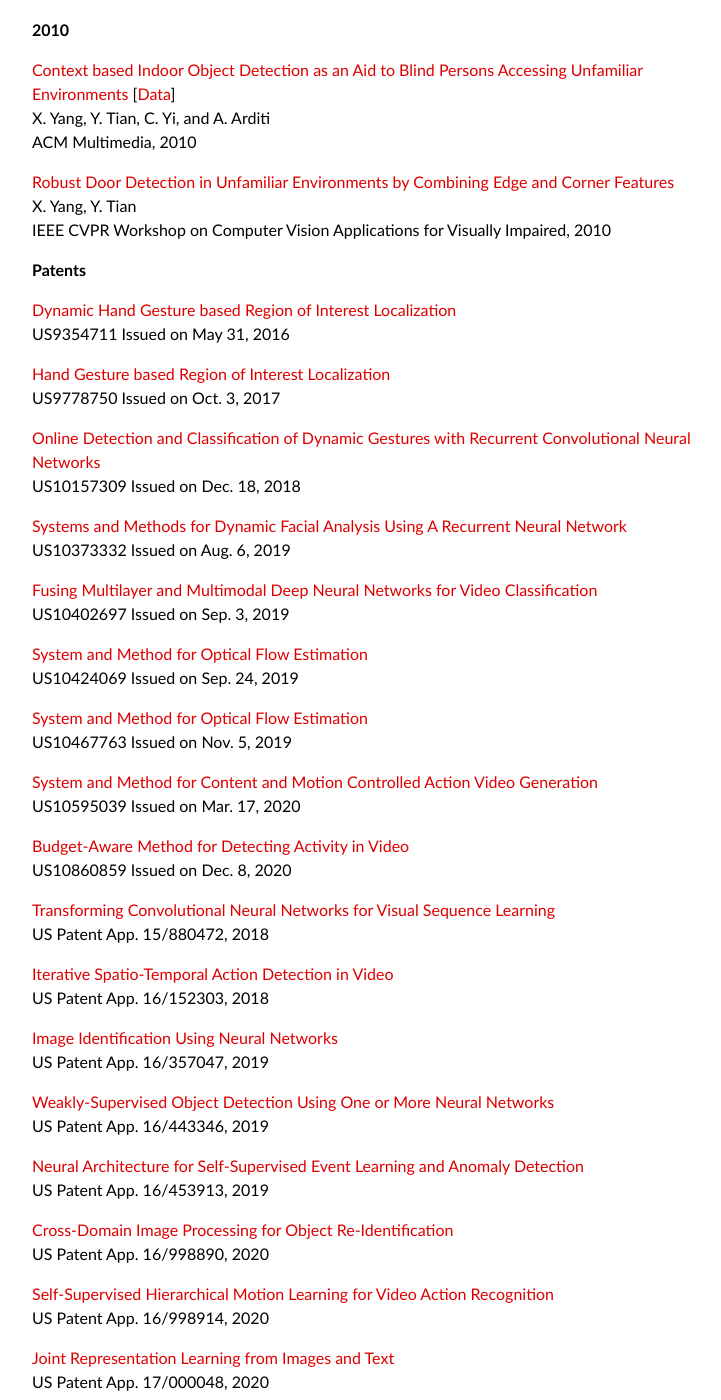
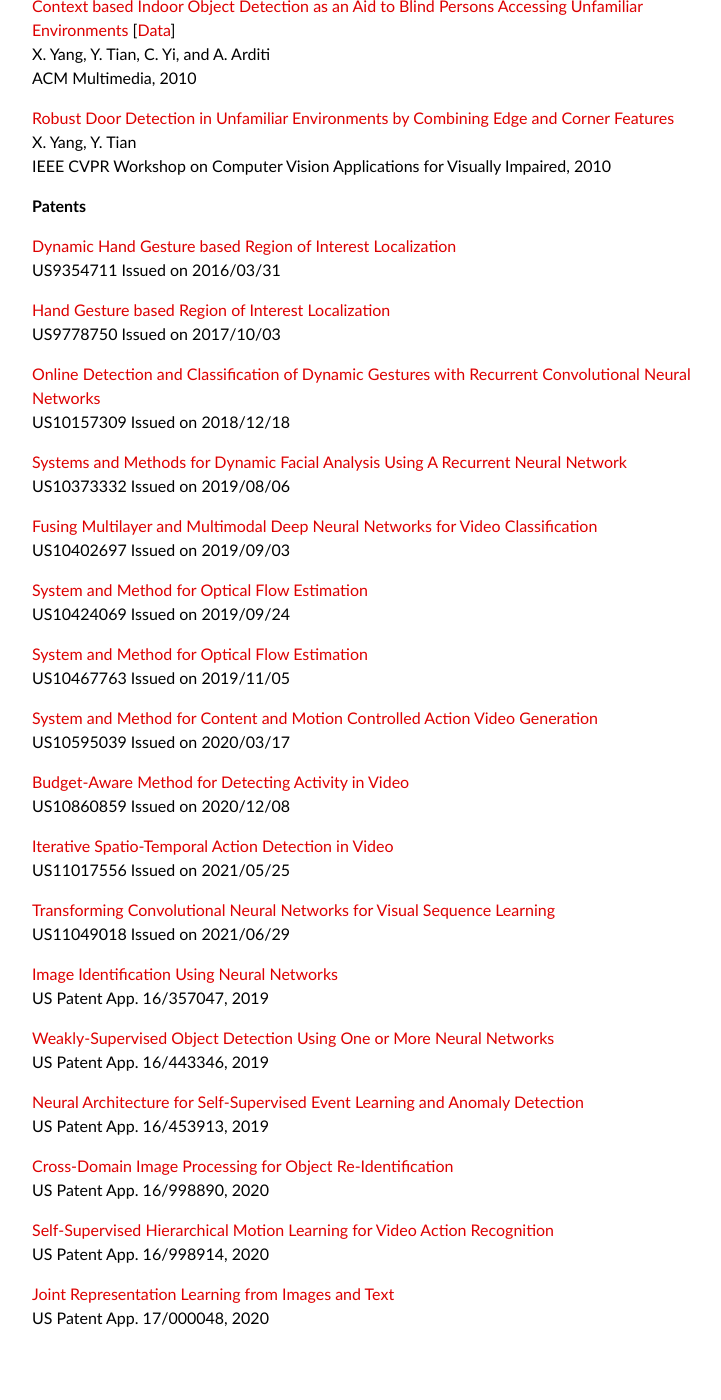
Before and after one commit to xiaodongyang/xiaodongyang.github.io, a Jekyll site: the page built from publications/index.md, in a window 1280 px wide and 1400 px high, scrolled down 4976 px. Shown: the whole window, without its empty margins (263-984 px from the left). Built offline with Jekyll 4.4.1, drawn with Linux system fonts in a browser that asks for light colours; some web fonts are replaced; after the commit the page ends 6350 px from its top, so only the background shows below that; some of the changed text lies outside the part shown.

Commit message:
Update index.md

```diff
--- a/publications/index.md
+++ b/publications/index.md
@@ -233,37 +229,37 @@
 **Patents**
 
 [Dynamic Hand Gesture based Region of Interest Localization](/publications/papers/9354711.pdf)
-US9354711 Issued on May 31, 2016
+US9354711 Issued on 2016/03/31
 
 [Hand Gesture based Region of Interest Localization](/publications/papers/9778750.pdf)
-US9778750 Issued on Oct. 3, 2017
+US9778750 Issued on 2017/10/03
 
 [Online Detection and Classification of Dynamic Gestures with Recurrent Convolutional Neural Networks](/publications/papers/10157309.pdf)
-US10157309 Issued on Dec. 18, 2018
+US10157309 Issued on 2018/12/18
 
 [Systems and Methods for Dynamic Facial Analysis Using A Recurrent Neural Network](/publications/papers/10373332.pdf)
-US10373332 Issued on Aug. 6, 2019
+US10373332 Issued on 2019/08/06
 
 [Fusing Multilayer and Multimodal Deep Neural Networks for Video Classification](/publications/papers/10402697.pdf)
-US10402697 Issued on Sep. 3, 2019
+US10402697 Issued on 2019/09/03
 
 [System and Method for Optical Flow Estimation](/publications/papers/10424069.pdf)
-US10424069 Issued on Sep. 24, 2019
+US10424069 Issued on 2019/09/24
 
 [System and Method for Optical Flow Estimation](/publications/papers/10467763.pdf)
-US10467763 Issued on Nov. 5, 2019
+US10467763 Issued on 2019/11/05
 
 [System and Method for Content and Motion Controlled Action Video Generation](/publications/papers/10595039.pdf)
-US10595039 Issued on Mar. 17, 2020
+US10595039 Issued on 2020/03/17
 
 [Budget-Aware Method for Detecting Activity in Video](/publications/papers/10860859.pdf)
-US10860859 Issued on Dec. 8, 2020
+US10860859 Issued on 2020/12/08
 
-[Transforming Convolutional Neural Networks for Visual Sequence Learning](/publications/papers/15-880472.pdf)
-US Patent App. 15/880472, 2018
+[Iterative Spatio-Temporal Action Detection in Video](/publications/papers/11017556pdf)
+US11017556 Issued on 2021/05/25
 
-[Iterative Spatio-Temporal Action Detection in Video](/publications/papers/16-152303.pdf)
-US Patent App. 16/152303, 2018
+[Transforming Convolutional Neural Networks for Visual Sequence Learning](/publications/papers/11049018.pdf)
+US11049018 Issued on 2021/06/29
 
 [Image Identification Using Neural Networks](/publications/papers/16-357047.pdf)
 US Patent App. 16/357047, 2019
```
Also changed, not shown: other parts of publications/index.md (+2 -6 lines).
